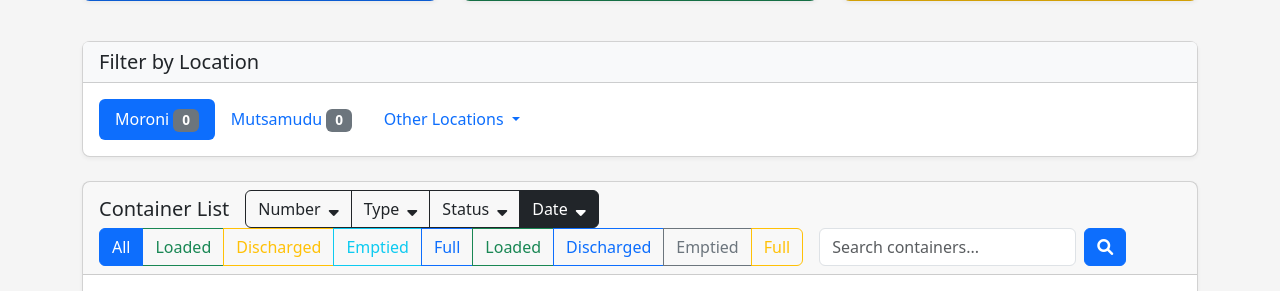
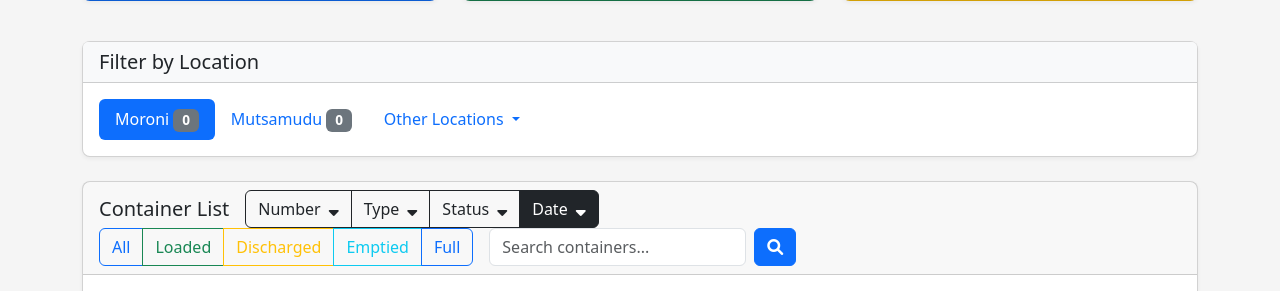
Before and after one commit to SpanFreight/tracking, a Flask app: page / in a window 1280 px wide. Shown: the part 269-560 px from the top of the page. Run offline with Flask 3, Linux system fonts and the light colour scheme; the visitor is signed in with stand-in values (Sample User, id 1); data that the repository does not hold is empty.

Commit message:
first commit

```diff
--- a/templates/index.html
+++ b/templates/index.html
@@ -101,15 +101,11 @@
         </div>
         <div class="d-flex gap-2 mt-2 mt-md-0">
             <div class="btn-group me-2" id="status-filter-buttons">
-                <button type="button" class="btn btn-outline-primary active" data-status="all">All</button>
-                <button type="button" class="btn btn-outline-success" data-status="loaded">Loaded</button>
-                <button type="button" class="btn btn-outline-warning" data-status="discharged">Discharged</button>
-                <button type="button" class="btn btn-outline-info" data-status="emptied">Emptied</button>
-                <button type="button" class="btn btn-outline-primary" data-status="full">Full</button>
+                <a href="{{ url_for('index', status='all') }}" class="btn btn-outline-primary {% if status_filter == 'all' %}active{% endif %}">All</a>
                 <a href="{{ url_for('index', status='loaded') }}" class="btn btn-outline-success {% if status_filter == 'loaded' %}active{% endif %}">Loaded</a>
-                <a href="{{ url_for('index', status='discharged') }}" class="btn btn-outline-primary {% if status_filter == 'discharged' %}active{% endif %}">Discharged</a>
-                <a href="{{ url_for('index', status='emptied') }}" class="btn btn-outline-secondary {% if status_filter == 'emptied' %}active{% endif %}">Emptied</a>
-                <a href="{{ url_for('index', status='full') }}" class="btn btn-outline-warning {% if status_filter == 'full' %}active{% endif %}">Full</a>
+                <a href="{{ url_for('index', status='discharged') }}" class="btn btn-outline-warning {% if status_filter == 'discharged' %}active{% endif %}">Discharged</a>
+                <a href="{{ url_for('index', status='emptied') }}" class="btn btn-outline-info {% if status_filter == 'emptied' %}active{% endif %}">Emptied</a>
+                <a href="{{ url_for('index', status='full') }}" class="btn btn-outline-primary {% if status_filter == 'full' %}active{% endif %}">Full</a>
             </div>
             <form id="global-search-form" action="{{ url_for('index') }}" method="GET" class="d-flex">
                 <input type="hidden" name="location" value="{{ location_filter }}">
```
Also changed, not shown: README.md.
